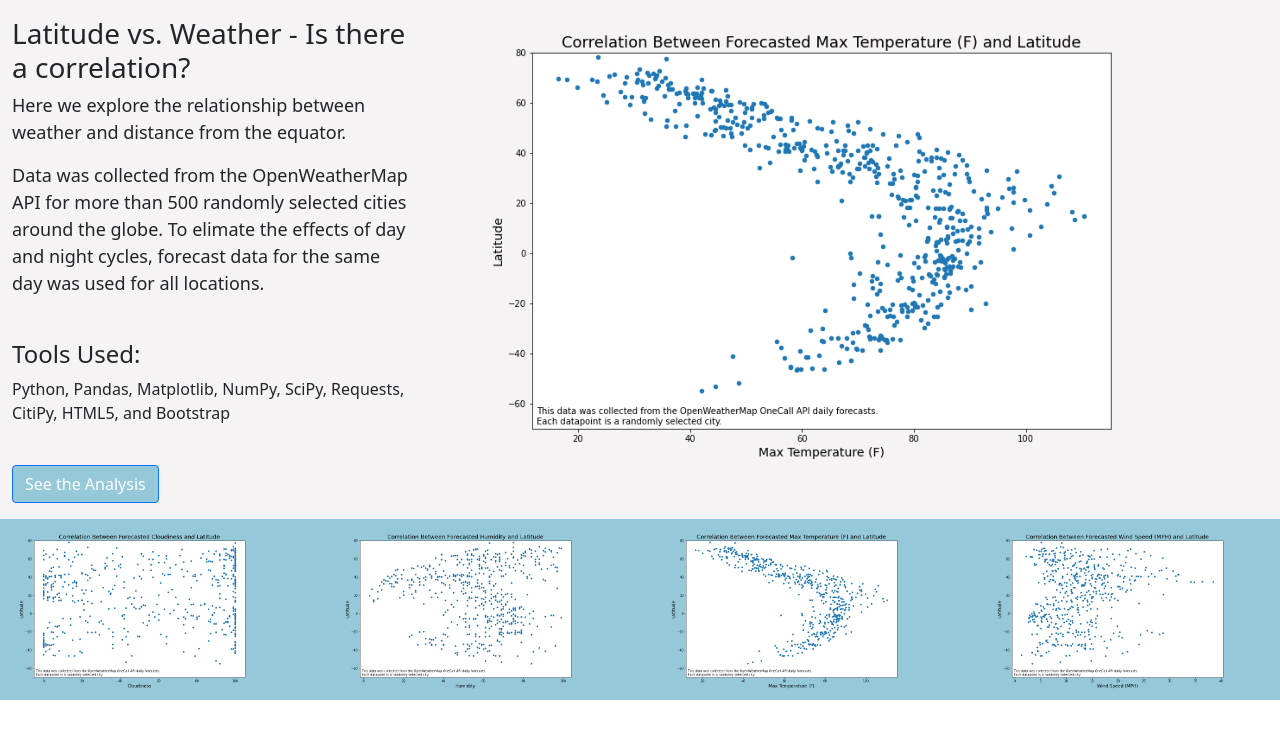
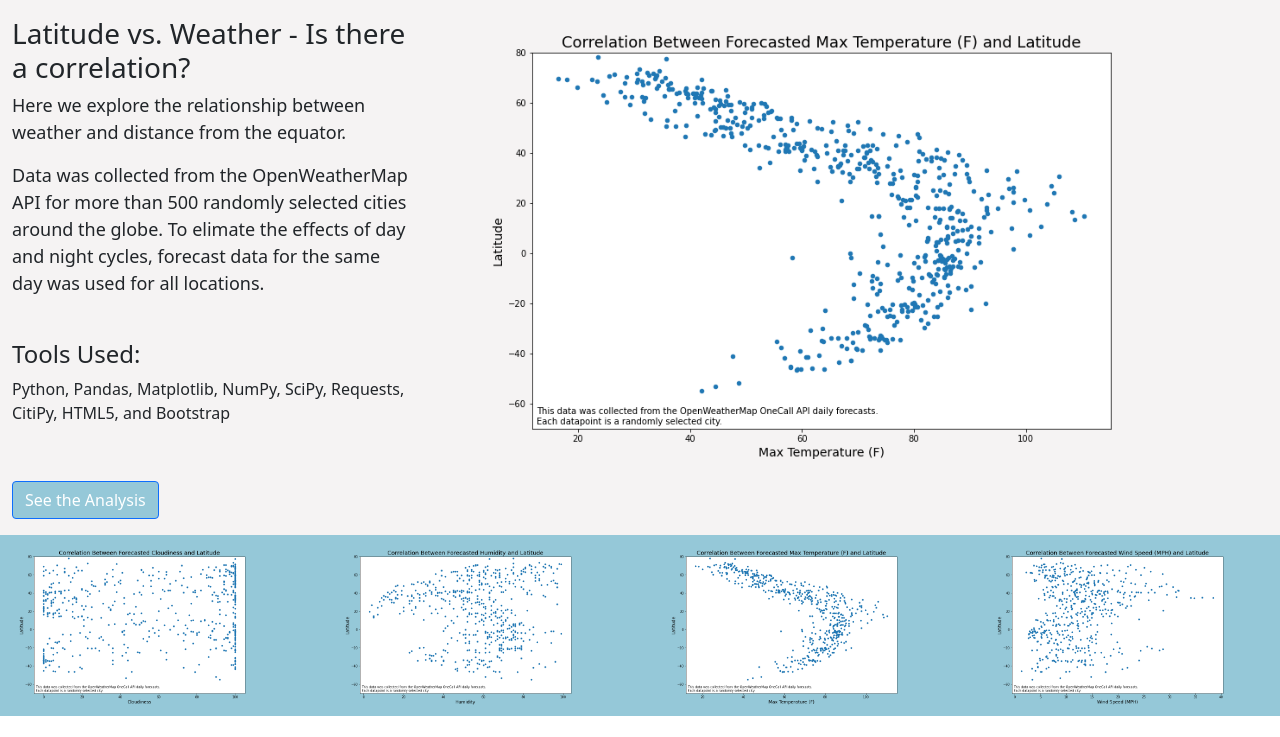
Before and after one commit to bakerv/API-Challenge, a plain HTML site: page index.html in a window 1280 px wide. Shown: the part 63-800 px from the top of the page. Drawn offline with nearby package versions, Linux system fonts and the light colour scheme.

```diff
--- a/index.html
+++ b/index.html
@@ -54,7 +54,9 @@
               <h4>Tools Used:</h4>
               <P>Python, Pandas, Matplotlib, NumPy, SciPy, Requests, CitiPy, HTML5, and Bootstrap</P>
             </br>
-              <a class="btn btn-primary" href="Analysis.html" role="button" style ="background-color: #95C8D8;">See the Analysis</a>
+              <p align="right"></p>
+                <a class="btn btn-primary" href="Analysis.html" role="button" style ="background-color: #95C8D8;">See the Analysis</a>
+              </p>
               <p></p>
           </div>
           <div class="col-md-8 col-sm-12">
```
